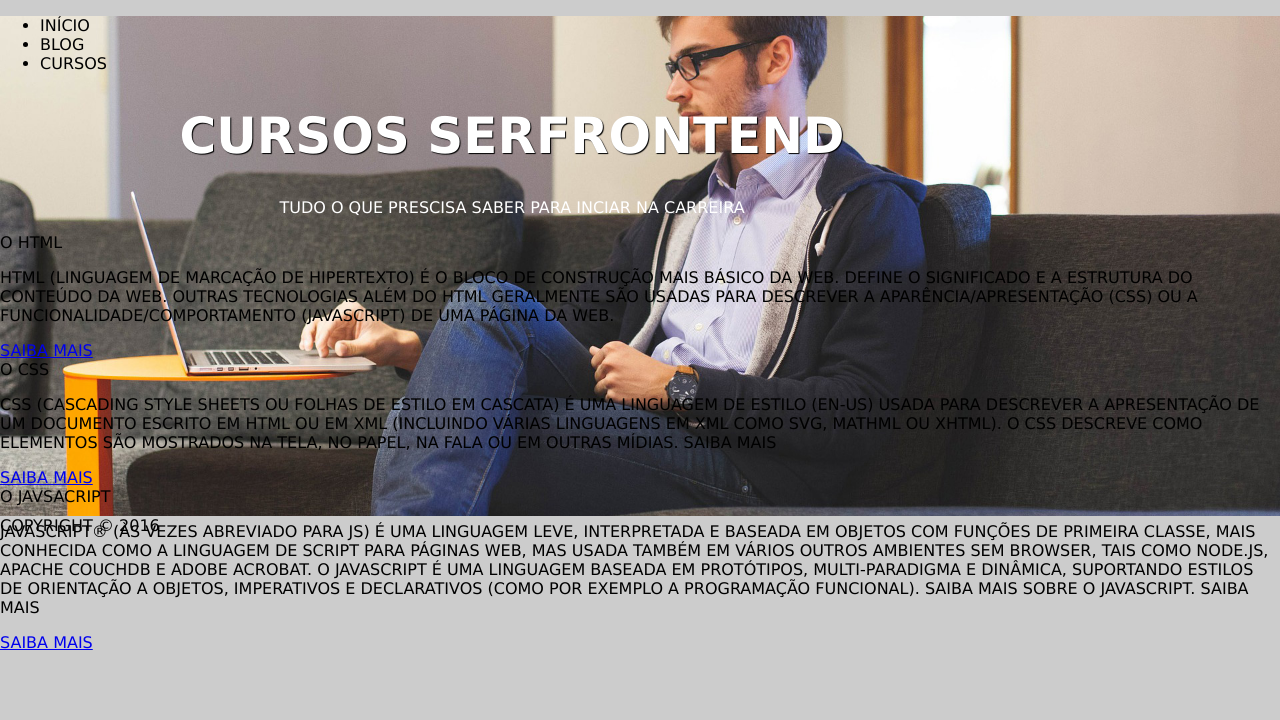
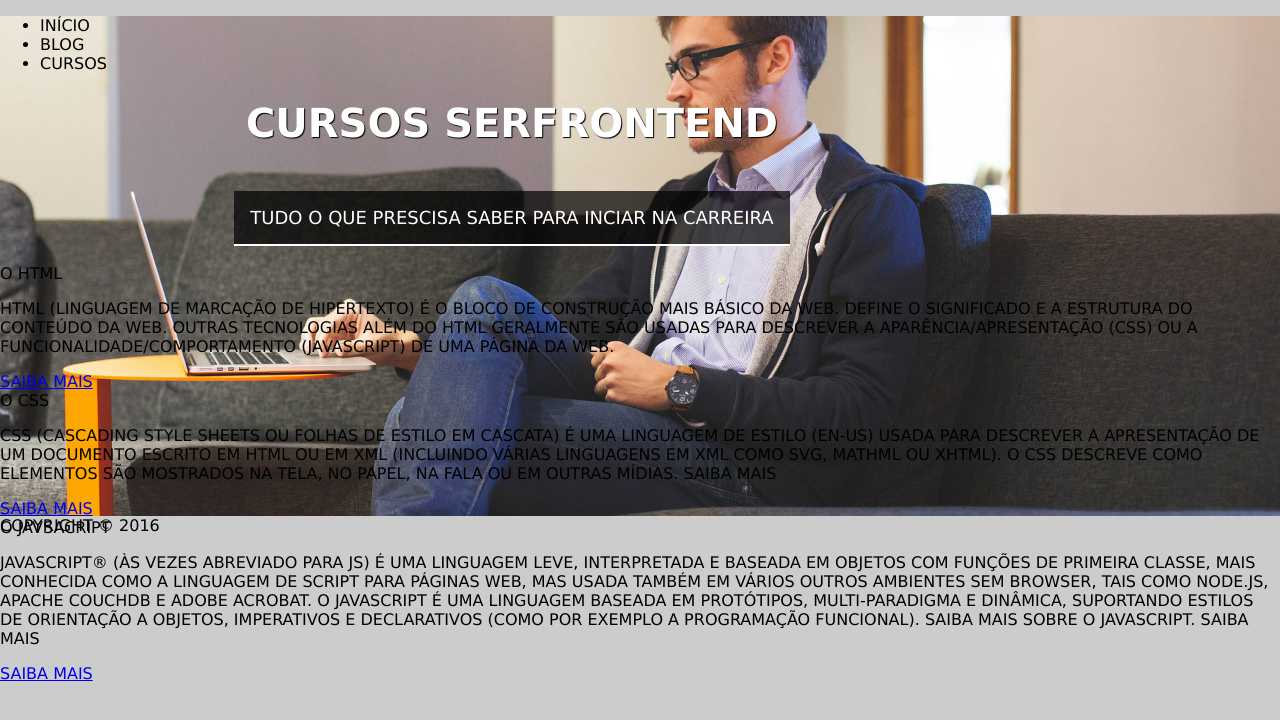
Before and after one commit to Wesley-afk/Desafio_css_fundamentosweb, a plain HTML site: page correção/coreeção.html in a window 1280 px wide. Drawn offline with Linux system fonts and the light colour scheme.

Commit message:
atualizações

```diff
--- a/correção/correção.css
+++ b/correção/correção.css
@@ -20,10 +20,17 @@ body {
 }
 
 .hero-content h1 {
-  font-size: 50px;
+  font-size: 40px;
   text-shadow: 1px 1px 1px black; /*Colocando sombras no meu h1. Os valores inseridos que são positivos caminham para a direita, e os valores inseridos que são negativos caminham para a esquerda da fonte*/
+  text-transform: uppercase;
 }
 
 .hero-content p{
-  background-color: rgba(red, green, blue, alpha); /*Com o rgba nós fazemos a tranparência da fonte, com o índice de transparência, o último*/
+  background-color: rgba(0, 0, 0, 0.7); /*Com o rgba nós fazemos a tranparência da fonte, com o índice de transparência, o último*/
+  /*Temos 3 cores no spectro do rgb, o vermelho, verde e azul. E apartir deles, inserimos as variações sendo de 0 a 255.
+  O nível de tranparência (alpha) varia de 0 a 1*/
+  font-size: 18px;
+  display: inline-block; /*Deixa os elementos na mesma linha*/
+  padding: 16px;
+  border-bottom: 2px solid white;
 }
```
